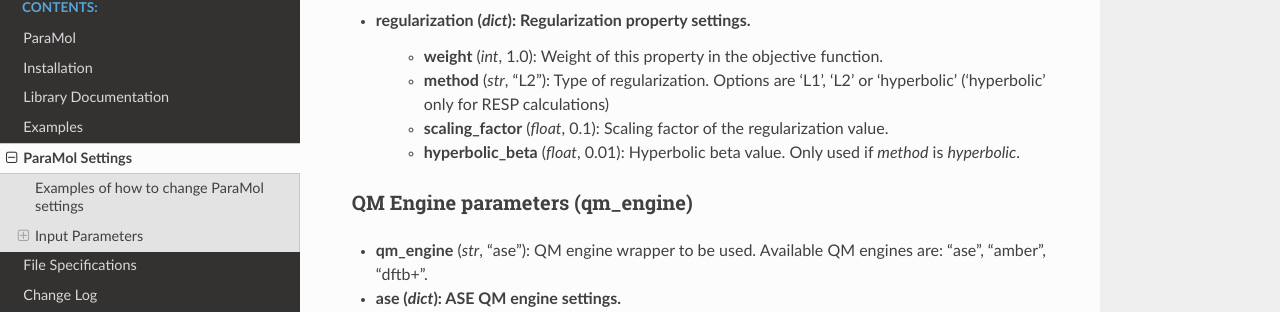
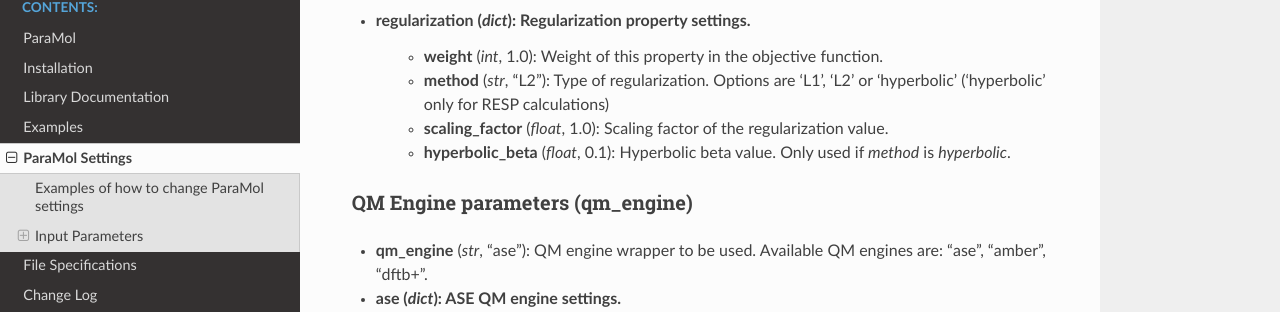
Before and after one commit to JMorado/ParaMol, a Sphinx documentation site: the page built from docs/source/ParaMol_settings.rst, in a window 1280 px wide and 900 px high, scrolled down 2970 px. Shown: the part 139-451 px from the top of the window. Built offline with Sphinx 7.4.7 and the Read the Docs theme 2.0.0, drawn with Linux system fonts in a browser that asks for light colours.

Commit message:
updates to docs

```diff
--- a/docs/source/ParaMol_settings.rst
+++ b/docs/source/ParaMol_settings.rst
@@ -102,8 +102,8 @@
 * **regularization** (`dict`): Regularization property settings.
    * **weight** (`int`, 1.0): Weight of this property in the objective function.
    * **method** (`str`, "L2"): Type of regularization. Options are 'L1', 'L2' or 'hyperbolic' ('hyperbolic' only for RESP calculations)
-   * **scaling_factor** (`float`, 0.1): Scaling factor of the regularization value.
-   * **hyperbolic_beta** (`float`, 0.01): Hyperbolic beta value. Only used if `method` is `hyperbolic`.
+   * **scaling_factor** (`float`, 1.0): Scaling factor of the regularization value.
+   * **hyperbolic_beta** (`float`, 0.1): Hyperbolic beta value. Only used if `method` is `hyperbolic`.
 
 QM Engine parameters (qm_engine)
 ---------------------------------
```
